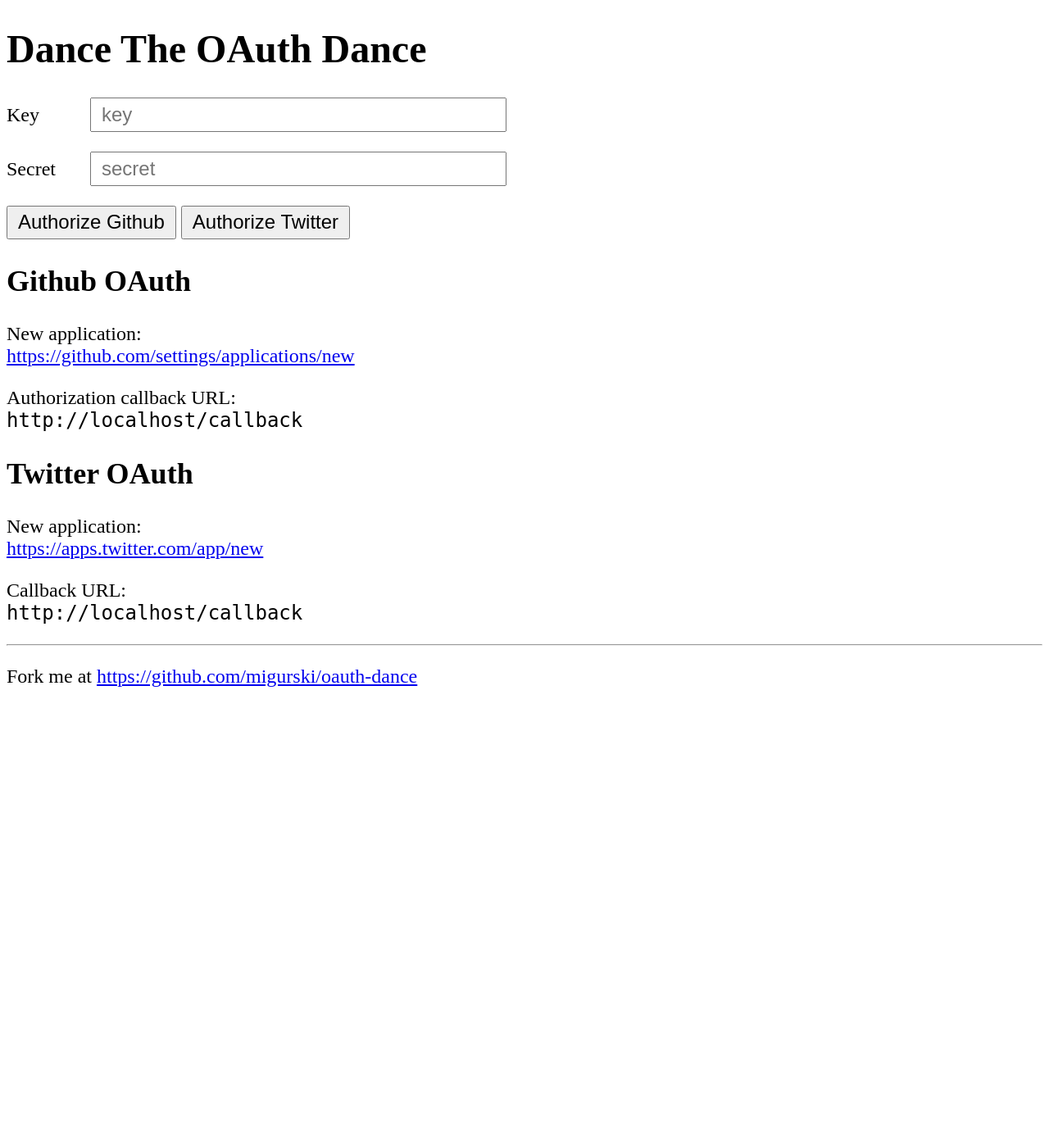
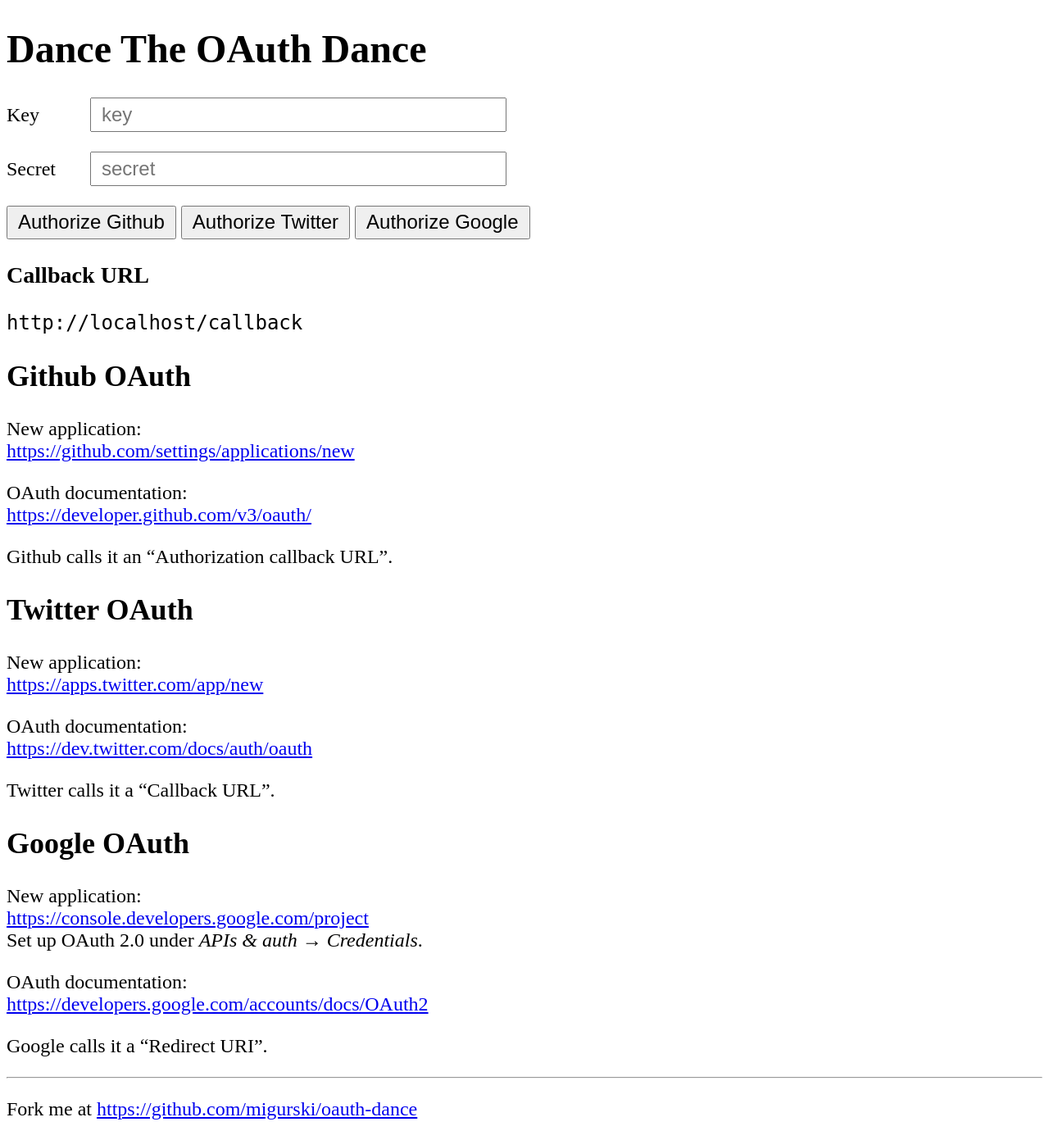
Before and after one commit to migurski/oauth-dance, a Flask app: page / in a window 1280 px wide. Shown: the whole page at 82% size. Before the commit the page ends 838 px from the top, so only its background shows below. Run offline with Flask 2, Linux system fonts and the light colour scheme; parts of the project's set-up code (start-up, migrations or seed data) failed here and were passed over.

Commit message:
Added support for Google

```diff
--- a/app.py
+++ b/app.py
@@ -37,11 +37,16 @@ def authorize():
     elif provider == 'twitter':
         return authorize_twitter(key, secret)
 
+    elif provider == 'google':
+        return authorize_google(key, secret, callback, str(uuid4()))
+
     else:
         raise Exception()
 
 @app.route('/callback')
 def callback():
+    callback = '{0}://{1}/callback'.format(request.scheme, request.host)
+
     if session['provider'] == 'github':
         args = (session['client_id'], session['client_secret'],
                 request.args.get('code'), request.args.get('state'))
@@ -54,6 +59,16 @@ def callback():
                 request.args.get('oauth_verifier'))
 
         return callback_twitter(*args)
+
+    elif session['provider'] == 'google':
+        args = (session['client_id'], session['client_secret'],
+                request.args.get('code'), request.args.get('state'),
+                callback)
+
+        return callback_google(*args)
+
+    else:
+        raise Exception()
 
 def authorize_github(client_id, client_secret, redirect_uri, state):
     '''
@@ -89,6 +104,20 @@ def authorize_twitter(consumer_key, consumer_secret):
     query_string = urlencode(dict(oauth_token=oauth_token))
 
     return redirect(twitter_authorize_url + '?' + query_string)
+
+def authorize_google(client_id, client_secret, redirect_uri, state):
+    '''
+    '''
+    session['provider'] = 'google'
+    session['client_id'] = client_id
+    session['client_secret'] = client_secret
+    session['state'] = state
+
+    query_string = urlencode(dict(client_id=client_id, redirect_uri=redirect_uri,
+                                  scope='profile', state=state, response_type='code',
+                                  access_type='offline', approval_prompt='force'))
+
+    return redirect('https://accounts.google.com/o/oauth2/auth' + '?' + query_string)
 
 def callback_github(client_id, client_secret, code, state):
     '''
@@ -135,5 +164,24 @@ def callback_twitter(consumer_key, consumer_secret, oauth_token, oauth_token_sec
     return jsonify(dict(consumer_key=consumer_key, consumer_secret=consumer_secret,
                         oauth_token=oauth_token, oauth_token_secret=oauth_token_secret))
 
+def callback_google(client_id, client_secret, code, state, redirect_uri):
+    '''
+    '''
+    if state != session['state']:
+        raise Exception()
+
+    data = dict(client_id=client_id, client_secret=client_secret,
+                code=code, redirect_uri=redirect_uri,
+                grant_type='authorization_code')
+
+    resp = post('https://accounts.google.com/o/oauth2/token', data=data)
+    access = json.loads(resp.content)
+    access_token, token_type = access['access_token'], access['token_type']
+    refresh_token = access['refresh_token']
+
+    return jsonify(dict(client_id=client_id, client_secret=client_secret,
+                        access_token=access_token, token_type=token_type,
+                        refresh_token=refresh_token))
+
 if __name__ == '__main__':
     app.run(debug=True)
--- a/templates/index.html
+++ b/templates/index.html
@@ -20,8 +20,14 @@
         <p>
             <button name="provider" value="github" type="submit">Authorize Github</button>
             <button name="provider" value="twitter" type="submit">Authorize Twitter</button>
+            <button name="provider" value="google" type="submit">Authorize Google</button>
         </p>
     </form>
+
+    <h3>Callback URL</h3>
+    <p>
+        <code>{{callback_url}}</code>
+    </p>
 
     <h2>Github OAuth</h2>
     <p>
@@ -29,8 +35,11 @@
         <a href="https://github.com/settings/applications/new">https://github.com/settings/applications/new</a>
     </p>
     <p>
-        Authorization callback URL:<br>
-        <code>{{callback_url}}</code>
+        OAuth documentation:<br>
+        <a href="https://developer.github.com/v3/oauth/">https://developer.github.com/v3/oauth/</a>
+    </p>
+    <p>
+        Github calls it an <q>Authorization callback URL</q>.
     </p>
 
     <h2>Twitter OAuth</h2>
@@ -39,8 +48,25 @@
         <a href="https://apps.twitter.com/app/new">https://apps.twitter.com/app/new</a>
     </p>
     <p>
-        Callback URL:<br>
-        <code>{{callback_url}}</code>
+        OAuth documentation:<br>
+        <a href="https://dev.twitter.com/docs/auth/oauth">https://dev.twitter.com/docs/auth/oauth</a>
+    </p>
+    <p>
+        Twitter calls it a <q>Callback URL</q>.
+    </p>
+
+    <h2>Google OAuth</h2>
+    <p>
+        New application:<br>
+        <a href="https://console.developers.google.com/project">https://console.developers.google.com/project</a><br>
+        Set up OAuth 2.0 under <i>APIs &amp; auth → Credentials</i>.
+    </p>
+    <p>
+        OAuth documentation:<br>
+        <a href="https://developers.google.com/accounts/docs/OAuth2">https://developers.google.com/accounts/docs/OAuth2</a>
+    </p>
+    <p>
+        Google calls it a <q>Redirect URI</q>.
     </p>
 
     <hr>
```
